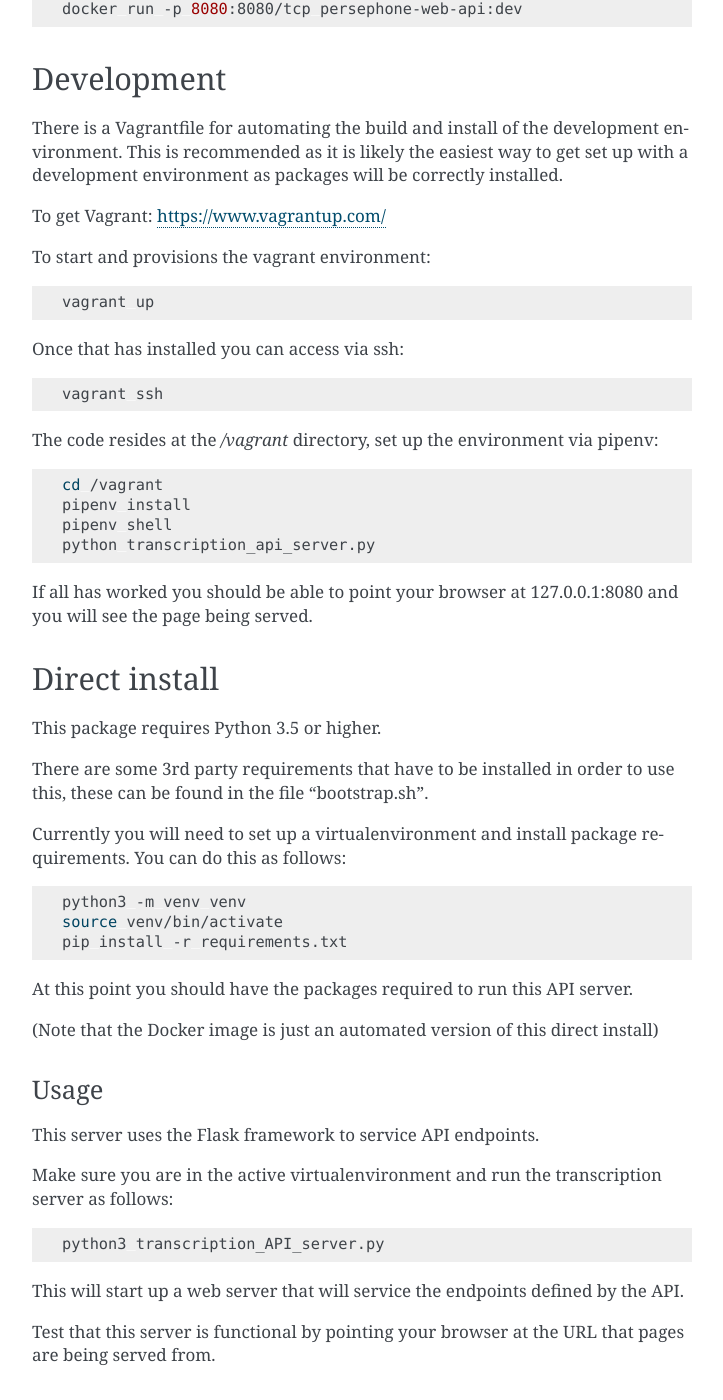
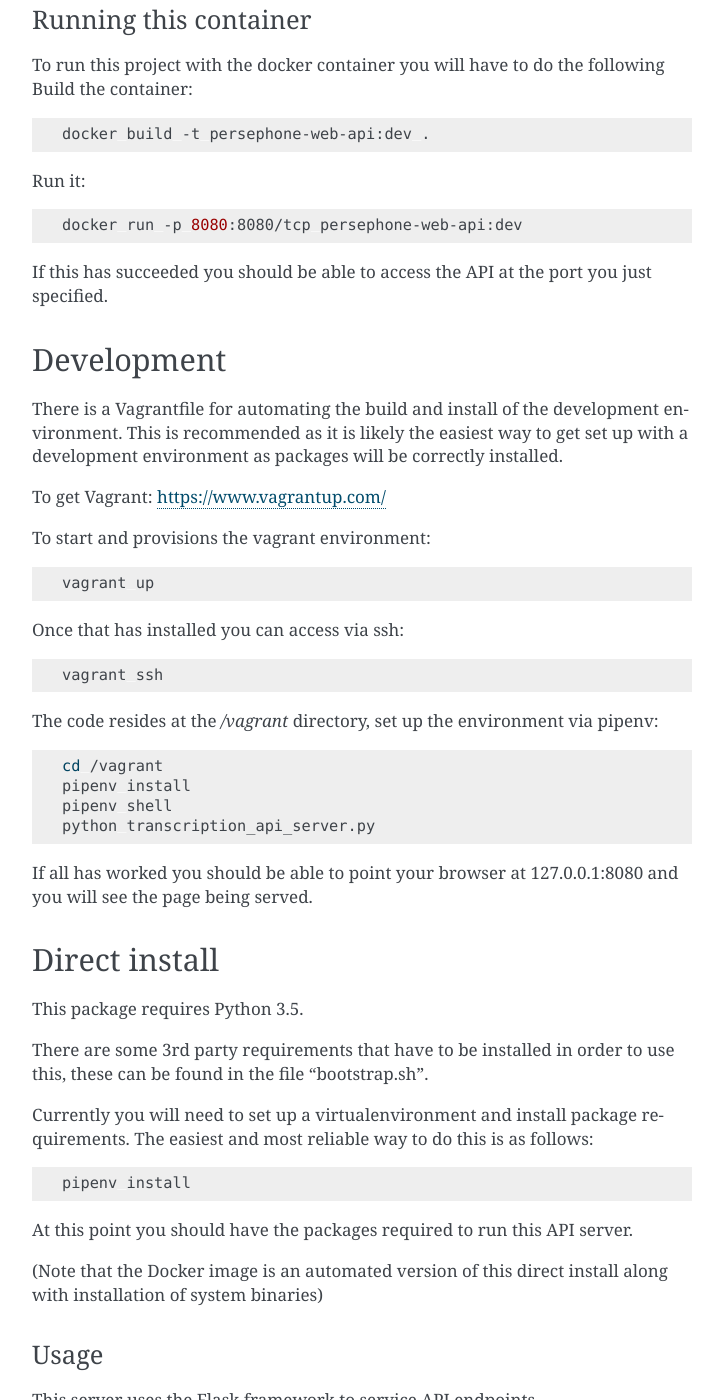
Before and after one commit to persephone-tools/persephone-web-API, a Sphinx documentation site: the page built from docs/installation.rst, in a window 1280 px wide and 1400 px high, scrolled down 1710 px. Shown: the whole window, without its empty margins (388-1111 px from the left). Built offline with Sphinx 7.4.7, drawn with Linux system fonts in a browser that asks for light colours; some of the changed text lies outside the part shown.

Commit message:
clan up installation page

```diff
--- a/docs/installation.rst
+++ b/docs/installation.rst
@@ -1,8 +1,13 @@
 Installation
 ============
 
+We recommend that you use the Docker image for running this project because it handles the system binaries install in a repeatable way.
+
 Docker
-~~~~~~
+^^^^^^
+
+Installing Docker
+------------------
 First make sure that you have docker installed on your machine.
 Here's some steps to do that on Ubuntu:
 
@@ -68,7 +73,7 @@
                ├─9841 /usr/bin/dockerd -H fd://
                └─9868 docker-containerd --config /var/run/docker/containerd/containerd.toml
 
-If you wish to not use `sudo` to invoke docker, add your user to the Docker group with the following command:
+If you wish to not use `sudo` to invoke Docker, add your user to the Docker group with the following command:
 
 .. code:: bash
 
@@ -83,6 +88,10 @@
     docker run hello-world
 
 
+Running this container
+-----------------------
+
+To run this project with the docker container you will have to do the following
 Build the container:
 
 .. code:: bash
@@ -96,8 +105,10 @@
     docker run -p 8080:8080/tcp persephone-web-api:dev
 
 
+If this has succeeded you should be able to access the API at the port you just specified.
+
 Development
-~~~~~~~~~~~
+^^^^^^^^^^^
 
 There is a Vagrantfile for automating the build and install of the development environment.
 This is recommended as it is likely the easiest way to get set up with a development environment as packages will be correctly installed.
@@ -128,24 +139,22 @@
 If all has worked you should be able to point your browser at 127.0.0.1:8080 and you will see the page being served.
 
 Direct install
-~~~~~~~~~~~~~~
+^^^^^^^^^^^^^^
 
-This package requires Python 3.5 or higher.
+This package requires Python 3.5.
 
 There are some 3rd party requirements that have to be installed in order to use this, these can be found in the file "bootstrap.sh".
 
 Currently you will need to set up a virtualenvironment and install package requirements.
-You can do this as follows:
+The easiest and most reliable way to do this is as follows:
 
 .. code:: sh
 
-    python3 -m venv venv
-    source venv/bin/activate
-    pip install -r requirements.txt
+    pipenv install
 
 At this point you should have the packages required to run this API server.
 
-(Note that the Docker image is just an automated version of this direct install)
+(Note that the Docker image is an automated version of this direct install along with installation of system binaries)
 
 Usage
 -----
```
